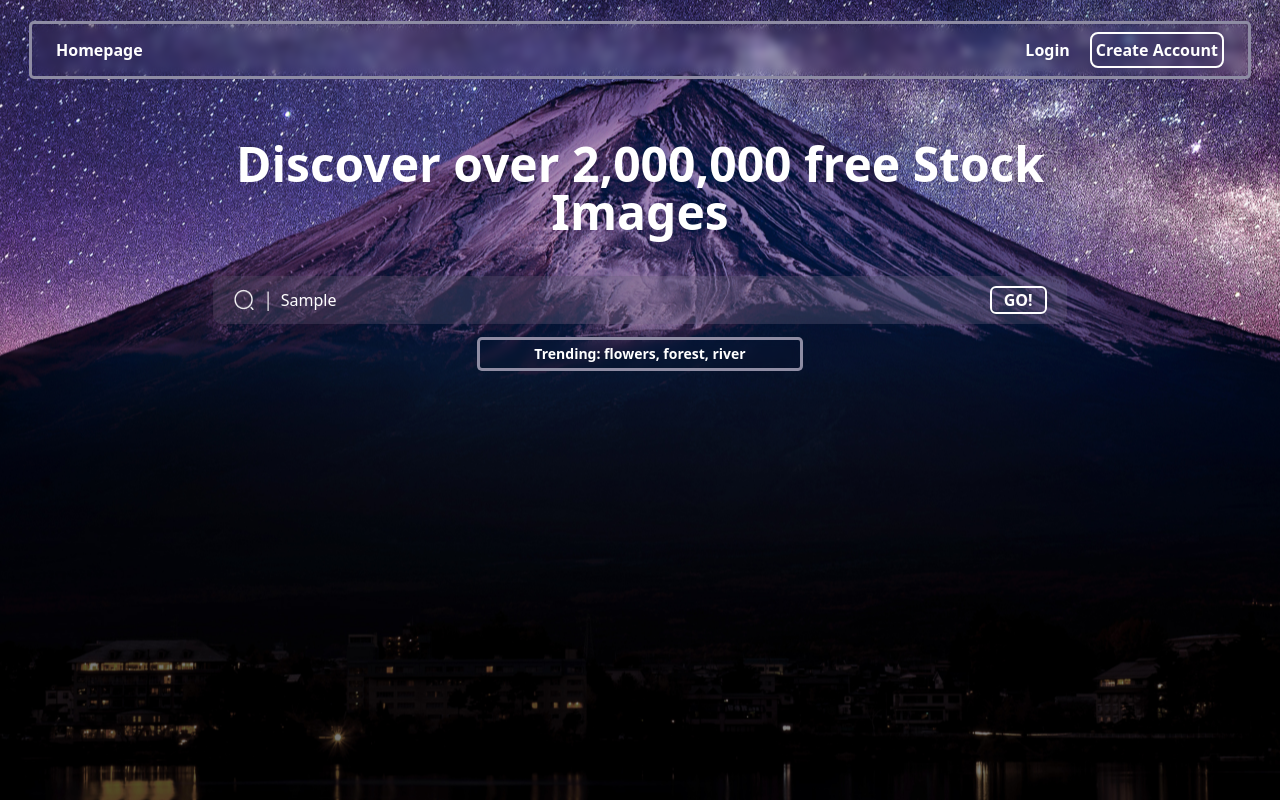
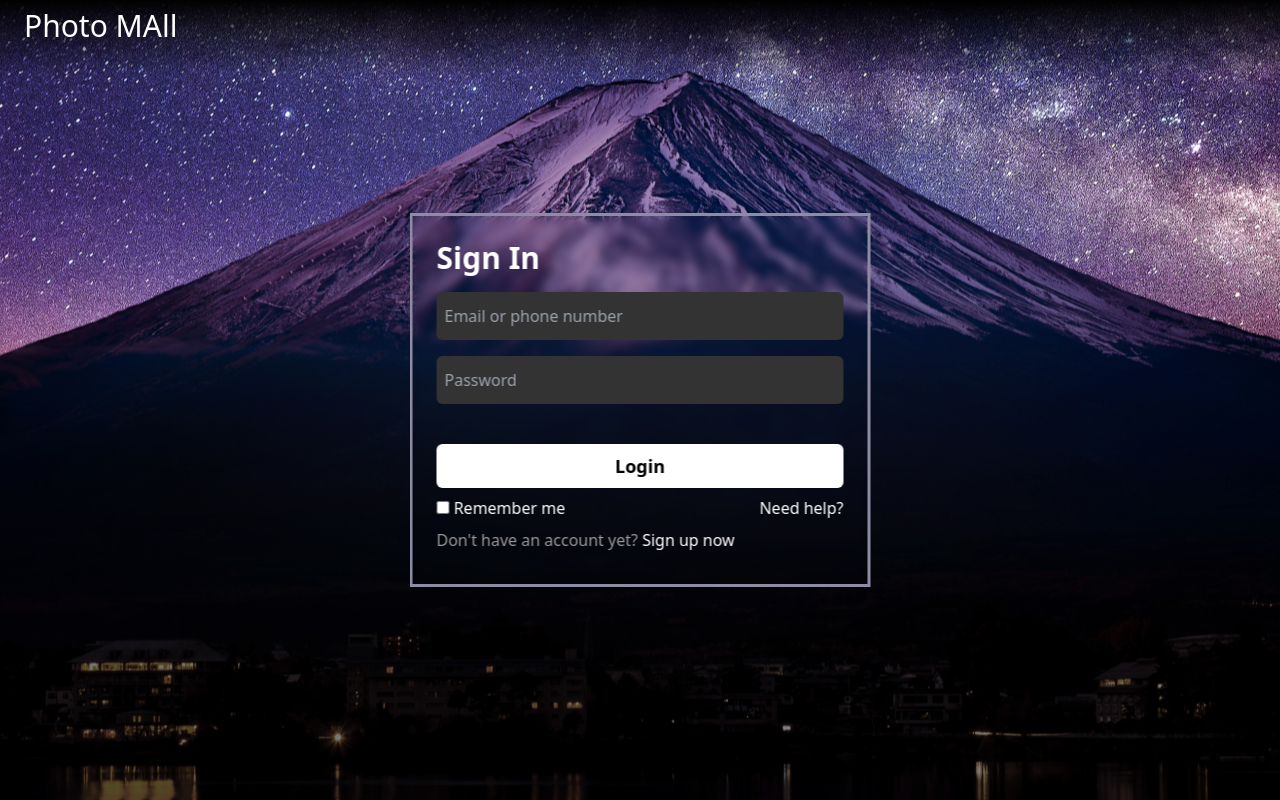
Before and after one commit to empirevikashh/PhotoMall, a React (Create React App) app: page / in a window 1280 px wide. Both pictures are taken after typing "Sample" into the empty fields and a click on the button "Create Account". Built offline with nearby package versions, Linux system fonts and the light colour scheme.

Commit message:
Authentication done

```diff
--- a/src/App.js
+++ b/src/App.js
@@ -7,7 +7,7 @@ function App() {
   return (
     <div className="App text-white">
       <Provider store={reduxStore}>
-        <MainContainer/>
+        <MainContainer />
       </Provider>
     </div>
   );
--- a/src/Components/HomePage/Header.js
+++ b/src/Components/HomePage/Header.js
@@ -1,17 +1,57 @@
-import React from 'react'
+import React from "react";
+import { useDispatch, useSelector } from "react-redux";
+import { toggleIsUserLogged, toggleLoginSignUp } from "../../Utils/appSlice";
+import { signOut } from "firebase/auth";
+import { auth } from "../../Utils/firebase";
 
 const Header = () => {
+  const dispatch = useDispatch();
+  const handleLogin = () => {
+    dispatch(toggleLoginSignUp());
+  };
+  const handleSignOut = () => {
+    signOut(auth)
+      .then(() => {
+        dispatch(toggleIsUserLogged());
+        setTimeout(()=>window.alert("Logout Successfully"),200)
+
+      })
+      .catch((error) => {
+        console.log(error, "signOut Error");
+      });
+
+  };
+  const userSignOut = useSelector((store) => store.myStore.isUserLogged);
   return (
-    <div className='header flex justify-between items-center px-6 mx-8 py-2 my-6 rounded-sm backdrop-blur-sm ring ring-[#8E8CA3] font-semibold'>
-        <div>
-            Homepage
-        </div>
-        <div>
-            <button className='hover:bg-white hover:text-black transition duration-300 ease-in-out rounded-lg px-1'>Login</button>
-            <button className='ml-4 border-2 border-white p-1 rounded-lg hover:bg-white hover:text-black transition duration-300 ease-in-out'>Create Account</button>
-        </div>
+    <div className="header flex justify-between items-center px-6 mx-8 py-4 my-6 rounded-sm backdrop-blur-sm ring ring-[#8E8CA3] font-semibold">
+      <div>Homepage</div>
+      <div>
+        {userSignOut ? (
+          <>
+            <button
+              onClick={handleLogin}
+              className="hover:bg-white hover:text-black transition duration-300 ease-in-out rounded-lg px-1"
+            >
+              Login
+            </button>
+            <button
+              onClick={handleLogin}
+              className="ml-4 border-2 border-white p-1 rounded-lg hover:bg-white hover:text-black transition duration-300 ease-in-out"
+            >
+              Create Account
+            </button>
+          </>
+        ) : (
+          <div
+            className="ml-4 border-2 border-white p-1 rounded-lg hover:bg-white hover:text-black transition duration-300 ease-in-out"
+            onClick={handleSignOut}
+          >
+            <button className="font-semibold">Logout</button>
+          </div>
+        )}
+      </div>
     </div>
-  )
-}
+  );
+};
 
-export default Header
+export default Header;
--- /dev/null
+++ b/src/Components/LoginSignUp/Login.js
@@ -0,0 +1,176 @@
+import React, { useRef, useState } from "react";
+
+import {
+  createUserWithEmailAndPassword,
+  signInWithEmailAndPassword,
+  updateProfile,
+} from "firebase/auth";
+import { auth } from "../../Utils/firebase";
+import { useDispatch } from "react-redux";
+import Loader from "../Loader/Loader";
+import { cheakValidate } from "../../Utils/cheakValidate";
+import { toggleIsUserLogged, toggleLoginSignUp } from "../../Utils/appSlice";
+
+const Login = () => {
+  const [isSignIn, setIsSignIn] = useState(false);
+  const [errorMsg, setErrorMsg] = useState(null);
+  const [loading, setLoading] = useState(false);
+
+  const dispatch = useDispatch();
+
+  //   I want to create the refrence of my input that's why i'm using useRef
+  const Name = useRef(null);
+  const email = useRef(null);
+  const password = useRef(null);
+
+  const handleSubmit = () => {
+    const error = cheakValidate(email.current.value, password.current.value);
+    // console.log(email.current.value, password.current.value);
+    setErrorMsg(error);
+
+    if (error !== null) return; //if error is not null then there is some issue
+
+    if (isSignIn) {
+      // sign up logic
+      setLoading(true);
+      createUserWithEmailAndPassword(
+        auth,
+        email.current.value,
+        password.current.value
+      )
+        .then((userCredential) => {
+          // Signed up
+          const user = userCredential.user;
+          updateProfile(user, {
+            displayName: Name.current.value,
+          })
+            .then(() => {
+              // Profile updated!
+              const { uid, email, displayName } = auth.currentUser;
+              console.log(uid, email, displayName);
+              dispatch(toggleIsUserLogged());
+              dispatch(toggleLoginSignUp());
+
+              setTimeout(() => {
+                window.alert("SignUp Successfully!");
+              }, 200);
+            })
+            .catch((error) => {
+              setErrorMsg(error);
+            });
+          // console.log(user, " createUserWithEmailAndPassword");
+          setLoading(false);
+        })
+        .catch((error) => {
+          setLoading(true);
+          const errorCode = error.code;
+          const errorMessage = error.message;
+          // console.log(error, "..", errorCode, "..", errorMessage, " Login1");
+          setErrorMsg(errorCode, errorMessage);
+          setLoading(false);
+        });
+    } else {
+      // sign in logic
+      setLoading(true);
+      signInWithEmailAndPassword(
+        auth,
+        email.current.value,
+        password.current.value
+      )
+        .then((userCredential) => {
+          // Signed in
+          const user = userCredential.user;
+          // console.log(user);
+          dispatch(toggleIsUserLogged());
+          dispatch(toggleLoginSignUp());
+          setLoading(false);
+          setTimeout(() => {
+            window.alert("Login Successfully!");
+          }, 200);
+        })
+        .catch((error) => {
+          // console.log(error, " login2");
+          setLoading(true);
+          const errorCode = error.code;
+          const errorMessage = error.message;
+          setErrorMsg(errorMessage + " " + errorCode);
+          setLoading(false);
+        });
+    }
+  };
+
+  return (
+    <div className="login">
+      <div className="logo pt-10 w-full bg-gradient-to-b from-black text-3xl">
+        <h1 className="text-3xl relative top-[-2rem] ml-6">Photo MAll</h1>
+      </div>
+
+      <div className="loginForm absolute top-[50%] left-1/2 p-6 backdrop-blur-sm ring ring-[#8E8CA3] transform -translate-x-1/2 -translate-y-1/2 sm-max430:p-6">
+        <h1 className=" text-3xl mb-2 font-semibold">
+          {isSignIn ? "Sign Up " : "Sign In "}
+        </h1>
+        <form
+          className="flex flex-col w-full mr-40 sm-max430:mr-16"
+          onSubmit={(e) => e.preventDefault()}
+        >
+          {isSignIn && (
+            <input
+              ref={Name}
+              type="text"
+              placeholder="Full Name"
+              className={
+                "my-2 py-3 p-2 rounded-md  bg-[#333333] focus:outline-none "
+              }
+            />
+          )}
+          <input
+            ref={email}
+            type="text"
+            placeholder="Email or phone number"
+            className={
+              "my-2 py-3 p-2 rounded-md  bg-[#333333] focus:outline-none "
+            }
+          />
+          <input
+            ref={password}
+            type="text"
+            placeholder="Password"
+            className={
+              "my-2 py-3 p-2 rounded-md  bg-[#333333] focus:outline-none "
+            }
+          />
+          <p className="text-red-600 font-semibold">{errorMsg}</p>
+          <button
+            type="submit"
+            className="bg-white text-black p-2 text-lg mt-8 font-semibold rounded-md hover:bg-blue-500 transition duration-300 ease-in-out"
+            onClick={handleSubmit}
+          >
+            {loading ? <Loader /> : isSignIn ? "Sign Up " : "Login"}
+          </button>
+        </form>
+        <div className=" flex justify-between my-2">
+          <p>
+            <input type="checkbox" id="cheak" />
+            <label htmlFor="cheak"> Remember me</label>
+          </p>
+          <p className="cursor-pointer hover:underline">Need help?</p>
+        </div>
+        <p className=" my-2">
+          <span className="text-[#9c9797]">
+            {isSignIn
+              ? "I already have an account?"
+              : "Don't have an account yet?"}{" "}
+          </span>
+          <span
+            className="cursor-pointer hover:underline"
+            onClick={() => setIsSignIn(!isSignIn)}
+          >
+            {isSignIn ? "Sign In now" : "Sign up now"}
+          </span>
+        </p>
+      </div>
+    </div>
+  );
+};
+
+export default Login;
--- a/src/Components/MainContainer.js
+++ b/src/Components/MainContainer.js
@@ -1,15 +1,24 @@
-import React from 'react'
+import React from "react";
 import HomePage from "./HomePage/HomePage";
-import ResultPage from './ResultPage/ResultPage';
-import PopupPage from './PopupPage/PopupPage';
+import ResultPage from "./ResultPage/ResultPage";
+import PopupPage from "./PopupPage/PopupPage";
+import Login from "./LoginSignUp/Login";
+import { useSelector } from "react-redux";
 const MainContainer = () => {
+  const login = useSelector((store)=>store.myStore.loginSignup)
   return (
-    <div className='maincontainer'>
-        <HomePage />
-        <ResultPage/>
-        <PopupPage/>
+    <div className="maincontainer">
+      {login ? (
+        <Login />
+      ) : (
+        <>
+          <HomePage />
+          <ResultPage />
+          <PopupPage />
+        </>
+      )}
     </div>
-  )
-}
+  );
+};
 
-export default MainContainer
+export default MainContainer;
--- a/src/Utils/appSlice.js
+++ b/src/Utils/appSlice.js
@@ -1,30 +1,37 @@
 import { createSlice } from "@reduxjs/toolkit";
 
 const appSlice = createSlice({
-    name:"myStore",
-    initialState:{
-        searchText:null,
-        allImageData:[],
-        detailImage:null
+  name: "myStore",
+  initialState: {
+    loginSignup: false,
+    isUserLogged:true,
+    searchText: null,
+    allImageData: [],
+    detailImage: null,
   },
-    reducers:{
-        addText:(state,action)=>{
+  reducers: {
+    toggleLoginSignUp: (state) => {
+      state.loginSignup = !state.loginSignup;
+    },
+    toggleIsUserLogged:(state)=>{
+      state.isUserLogged = !state.isUserLogged
+    },
+    addText: (state, action) => {
       state.searchText = action.payload;
     },
-        addAllImageData:(state,action)=>{
+    addAllImageData: (state, action) => {
       state.detailImage = [];
       if (action.payload.length > 0) {
-                action.payload.forEach(hit => {
+        action.payload.forEach((hit) => {
           state.allImageData.push(hit);
         });
       }
     },
-        addDetailImage:(state,action)=>{
+    addDetailImage: (state, action) => {
       state.detailImage = action.payload;
-        }
-
-    }
+    },
+  },
 });
 
-export const {addText,addAllImageData,addDetailImage} = appSlice.actions;
+export const {toggleLoginSignUp, toggleIsUserLogged, addText, addAllImageData, addDetailImage } = appSlice.actions;
 export default appSlice.reducer;
--- /dev/null
+++ b/src/Utils/cheakValidate.js
@@ -0,0 +1,12 @@
+export const cheakValidate = (email,password)=>{
+    const isEmailValid = /^([a-zA-Z0-9._%-]+@[a-zA-Z0-9.-]+\.[a-zA-Z]{2,})$/.test(email);
+    const isPasswordValid = /^(?=.*\d)(?=.*[a-z])(?=.*[A-Z])(?=.*[a-zA-Z]).{8,}$/.test(password);
+
+    if(!isEmailValid){
+        return "Email id is not Valid"
+    }
+    if(!isPasswordValid){
+        return "Password is not Valid"
+    }
+    return null;
+}
```
Lines whose indentation alone changed are shown as unchanged.
